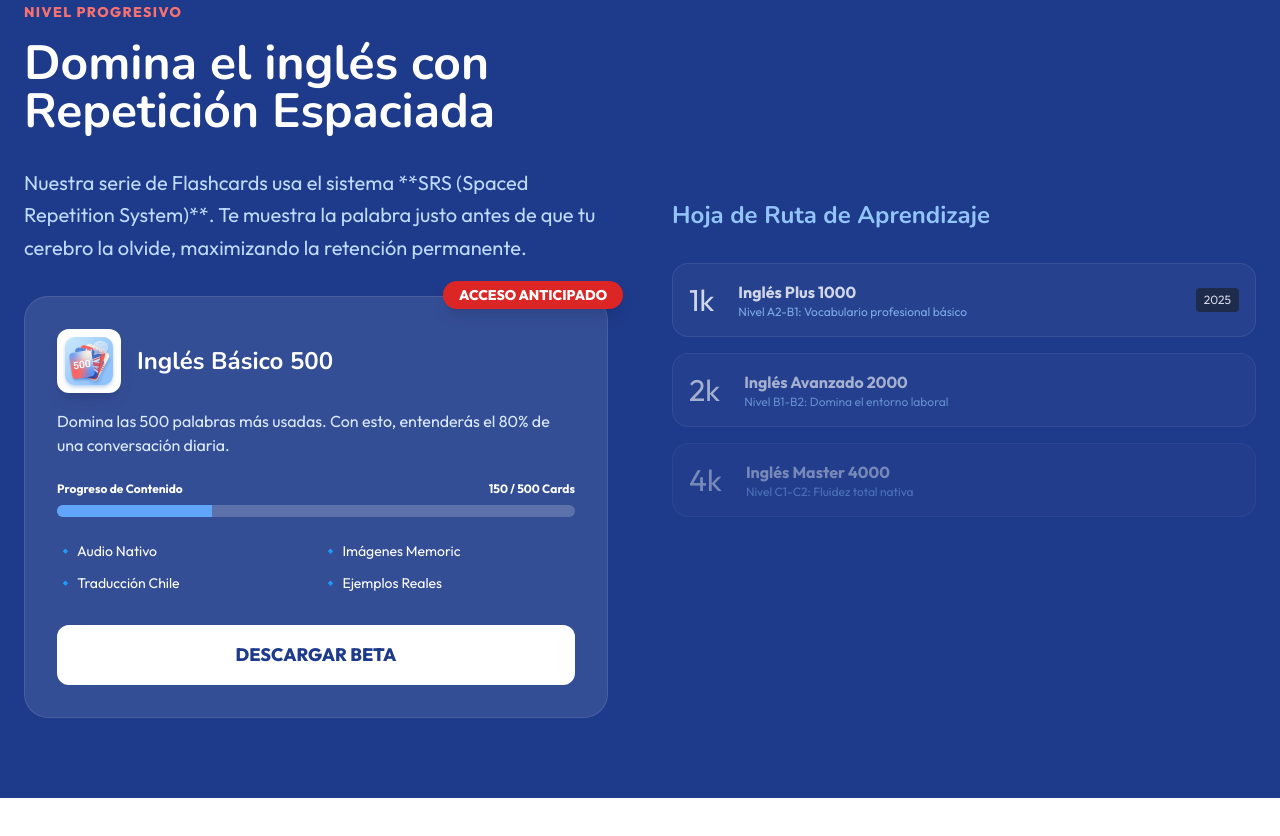
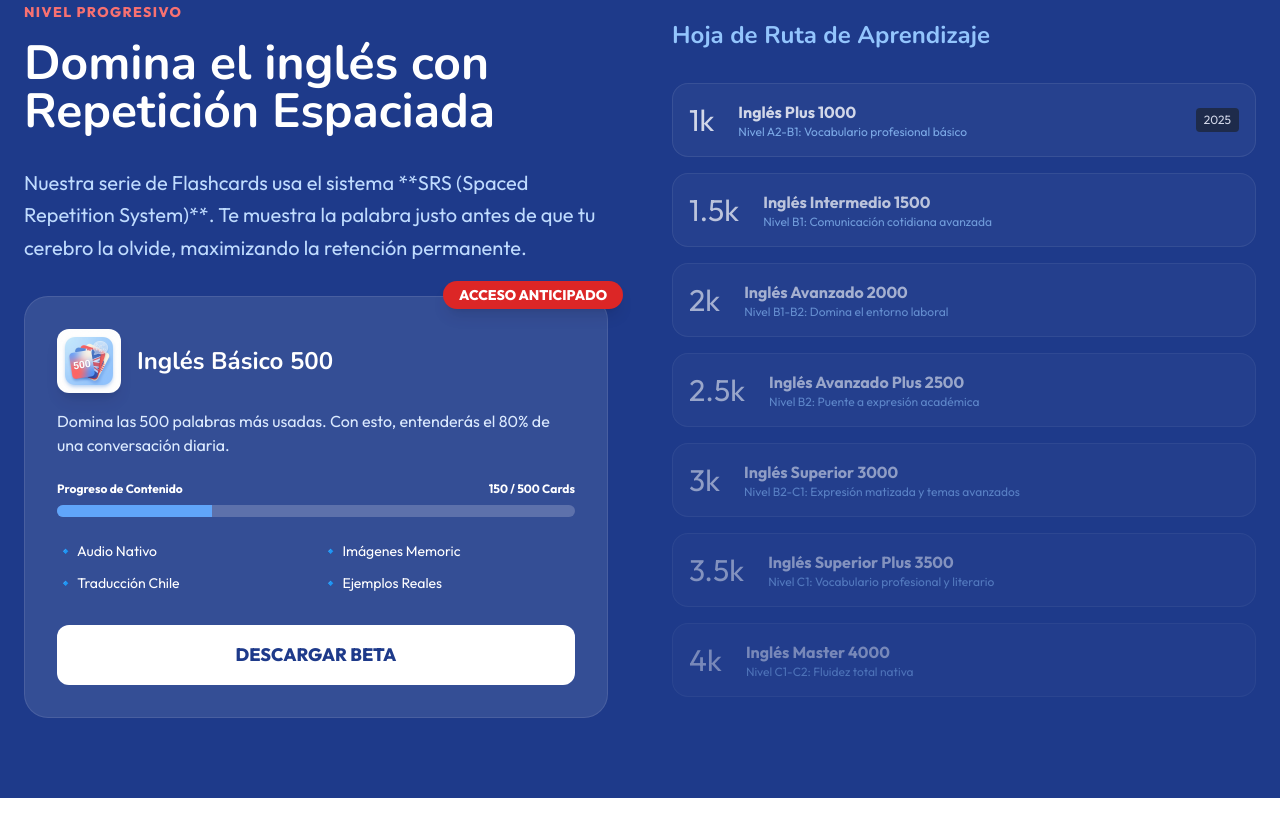
Before and after one commit to VFSTECHGH/wws-web, a plain HTML site: page index.html in a window 1280 px wide. Shown: the part 2744-3580 px from the top of the page. Drawn offline with nearby package versions, Linux system fonts and the light colour scheme.

Commit message:
Refactor HTML structure and update styles

```diff
--- a/index.html
+++ b/index.html
@@ -520,8 +520,7 @@
                 <div class="fade-in" style="animation-delay: 0.3s;">
                     <h3 class="text-2xl font-bold mb-8 text-blue-300">Hoja de Ruta de Aprendizaje</h3>
                     <div class="space-y-4">
-                        <div
-                            class="flex items-center gap-6 p-4 rounded-2xl border border-white/10 bg-white/5 opacity-80">
+                        <div class="flex items-center gap-6 p-4 rounded-2xl border border-white/10 bg-white/5 opacity-80">
                             <div class="text-3xl">1k</div>
                             <div>
                                 <h4 class="font-bold">Inglés Plus 1000</h4>
@@ -529,16 +528,42 @@
                             </div>
                             <div class="ml-auto text-xs bg-slate-800 px-2 py-1 rounded">2025</div>
                         </div>
-                        <div
-                            class="flex items-center gap-6 p-4 rounded-2xl border border-white/10 bg-white/5 opacity-60">
+                        <div class="flex items-center gap-6 p-4 rounded-2xl border border-white/10 bg-white/5 opacity-70">
+                            <div class="text-3xl">1.5k</div>
+                            <div>
+                                <h4 class="font-bold">Inglés Intermedio 1500</h4>
+                                <p class="text-xs text-blue-300">Nivel B1: Comunicación cotidiana avanzada</p>
+                            </div>
+                        </div>
+                        <div class="flex items-center gap-6 p-4 rounded-2xl border border-white/10 bg-white/5 opacity-60">
                             <div class="text-3xl">2k</div>
                             <div>
                                 <h4 class="font-bold">Inglés Avanzado 2000</h4>
                                 <p class="text-xs text-blue-300">Nivel B1-B2: Domina el entorno laboral</p>
                             </div>
                         </div>
-                        <div
-                            class="flex items-center gap-6 p-4 rounded-2xl border border-white/10 bg-white/5 opacity-40">
+                        <div class="flex items-center gap-6 p-4 rounded-2xl border border-white/10 bg-white/5 opacity-55">
+                            <div class="text-3xl">2.5k</div>
+                            <div>
+                                <h4 class="font-bold">Inglés Avanzado Plus 2500</h4>
+                                <p class="text-xs text-blue-300">Nivel B2: Puente a expresión académica</p>
+                            </div>
+                        </div>
+                        <div class="flex items-center gap-6 p-4 rounded-2xl border border-white/10 bg-white/5 opacity-50">
+                            <div class="text-3xl">3k</div>
+                            <div>
+                                <h4 class="font-bold">Inglés Superior 3000</h4>
+                                <p class="text-xs text-blue-300">Nivel B2-C1: Expresión matizada y temas avanzados</p>
+                            </div>
+                        </div>
+                        <div class="flex items-center gap-6 p-4 rounded-2xl border border-white/10 bg-white/5 opacity-45">
+                            <div class="text-3xl">3.5k</div>
+                            <div>
+                                <h4 class="font-bold">Inglés Superior Plus 3500</h4>
+                                <p class="text-xs text-blue-300">Nivel C1: Vocabulario profesional y literario</p>
+                            </div>
+                        </div>
+                        <div class="flex items-center gap-6 p-4 rounded-2xl border border-white/10 bg-white/5 opacity-40">
                             <div class="text-3xl">4k</div>
                             <div>
                                 <h4 class="font-bold">Inglés Master 4000</h4>
@@ -760,9 +785,17 @@
                         class="w-14 h-14 rounded-xl shadow-lg mb-4">
                     <h3 class="text-lg font-bold mb-1">WildCalm</h3>
                     <p class="text-teal-600 text-sm font-semibold mb-3">Respiración con Animales</p>
-                    <p class="text-slate-500 text-sm mb-4">14 animales guía que te enseñan técnicas de respiración
-                        científicamente probadas.</p>
+                    <p class="text-slate-500 text-sm mb-4">14 animales guía que te enseñan técnicas de respiración científicamente probadas.</p>
                     <a href="#" class="text-blue-600 hover:text-blue-700 text-sm font-bold">Ver en Play Store →</a>
+                </div>
+
+                <!-- Lautaro Training Pro -->
+                <div class="bg-slate-50 p-6 rounded-2xl border border-slate-100 card-hover">
+                    <div class="w-14 h-14 rounded-xl shadow-lg mb-4 bg-gradient-to-br from-amber-600 to-red-700 flex items-center justify-center text-2xl">🏋️</div>
+                    <h3 class="text-lg font-bold mb-1">Lautaro Training Pro</h3>
+                    <p class="text-amber-600 text-sm font-semibold mb-3">Entrenamiento Guerrero</p>
+                    <p class="text-slate-500 text-sm mb-4">App premium de fitness con coach IA, ejercicios guiados en video, módulo de autocuidado y diseño inspirado en la cultura mapuche.</p>
+                    <span class="text-xs font-bold text-blue-600">Próximamente</span>
                 </div>
             </div>
         </div>
```
